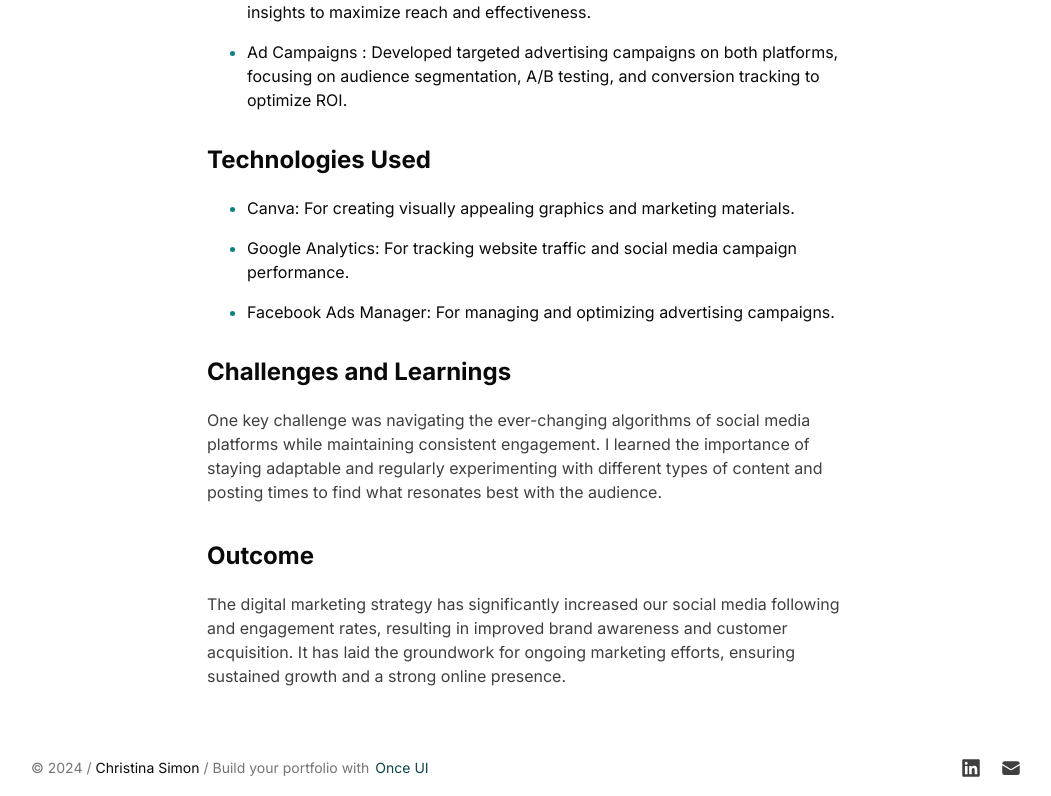
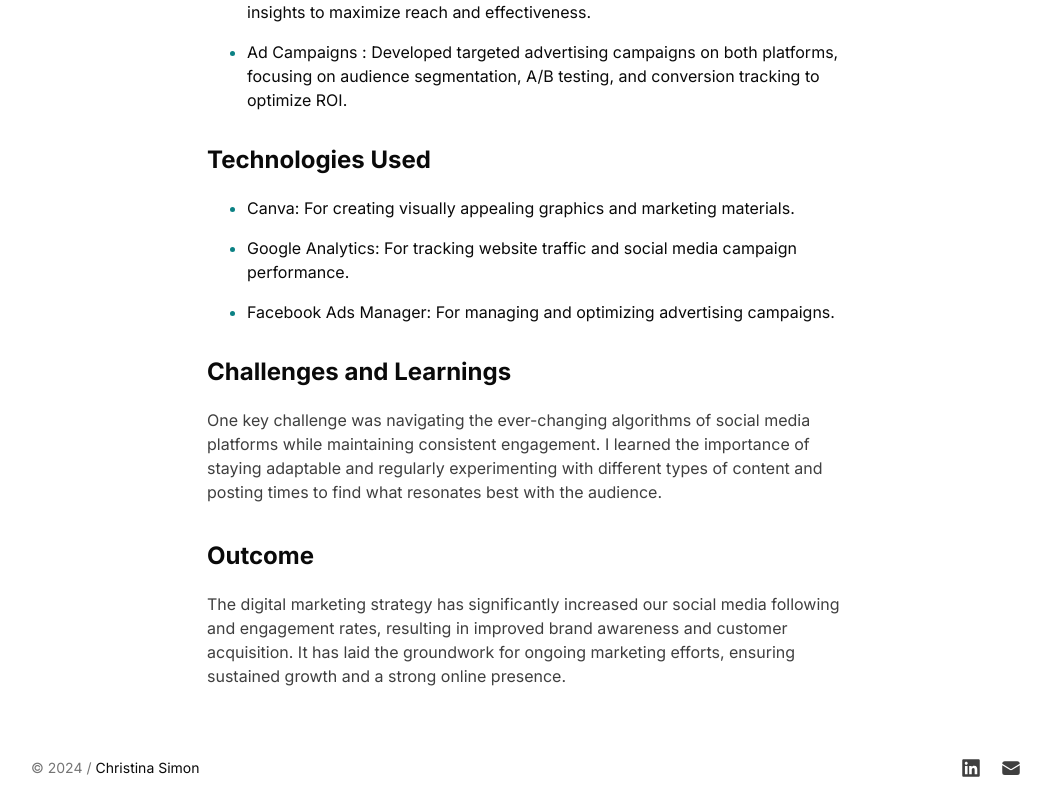
Before and after one commit to abhiram8898/Digital-Marketting-work, a Next.js app: page /work/adaptive-design-system-for-archlight in a window 1280 px wide. Shown: the part 1452-2248 px from the top of the page, without its empty margins (113-1164 px from the left). Built offline with nearby package versions, Linux system fonts and the light colour scheme.

Commit message:
Update Footer.tsx

```diff
--- a/src/app/components/Footer.tsx
+++ b/src/app/components/Footer.tsx
@@ -1,5 +1,5 @@
-import { Flex, IconButton, SmartLink, Text } from "@/once-ui/components"
-import { person, social } from '@/app/resources'
+import { Flex, IconButton, SmartLink, Text } from "@/once-ui/components";
+import { person, social } from "@/app/resources";
 
 export const Footer = () => {
   const currentYear = new Date().getFullYear();
@@ -8,29 +8,25 @@
     <Flex
       as="footer"
       position="relative"
-            fillWidth padding="8"
-            justifyContent="center">
+      fillWidth
+      padding="8"
+      justifyContent="center"
+    >
       <Flex
-                fillWidth maxWidth="m" paddingY="8" paddingX="16"
-                justifyContent="space-between" alignItems="center">
-                <Text
-                    variant="body-default-s"
-                    onBackground="neutral-strong">
-                    <Text
-                        onBackground="neutral-weak">
-                        © {currentYear} /
+        fillWidth
+        maxWidth="m"
+        paddingY="8"
+        paddingX="16"
+        justifyContent="space-between"
+        alignItems="center"
+      >
+        <Text variant="body-default-s" onBackground="neutral-strong">
+          <Text onBackground="neutral-weak">© {currentYear} /</Text>
+          <Text paddingX="4">{person.name}</Text>
         </Text>
-                    <Text paddingX="4">
-                        {person.name}
-                    </Text>
-                    <Text onBackground="neutral-weak">
-                        {/* Usage of this template requires attribution. Please don't remove the link to Once UI. */}
-                        / Build your portfolio with <SmartLink style={{marginLeft: '-0.125rem'}} href="https://once-ui.com/templates/magic-portfolio">Once UI</SmartLink>
-                    </Text>
-                </Text>
-                <Flex
-                    gap="16">
-                    {social.map((item) => (
+        <Flex gap="16">
+          {social.map(
+            (item) =>
               item.link && (
                 <IconButton
                   key={item.name}
@@ -38,11 +34,13 @@
                   icon={item.icon}
                   tooltip={item.name}
                   size="s"
-                                variant="ghost"/>
+                  variant="ghost"
+                  target="_blank"
+                />
               )
-                    ))}
+          )}
         </Flex>
       </Flex>
     </Flex>
-    )
-}
+  );
+};
```
Lines whose indentation alone changed are shown as unchanged.
